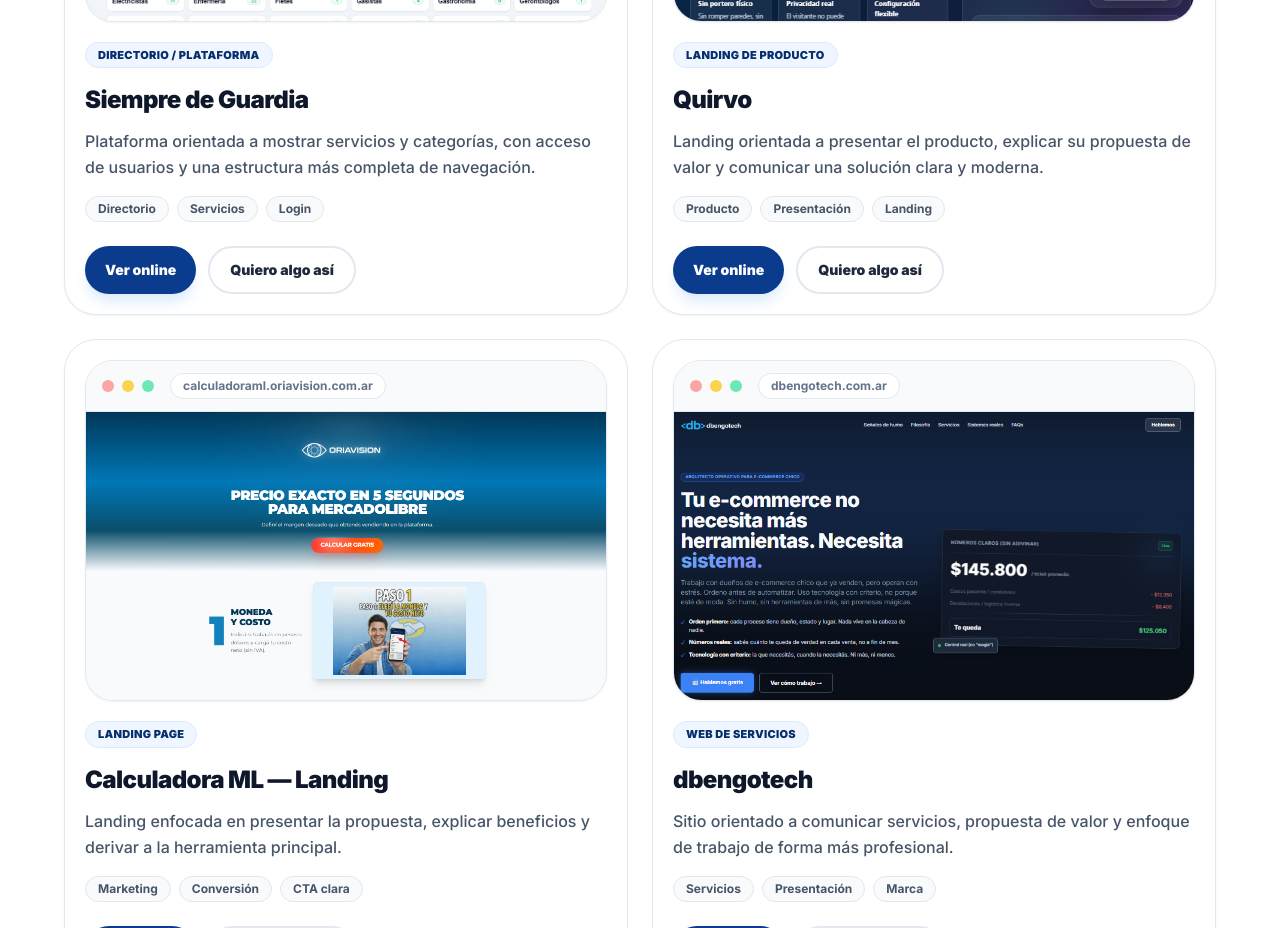
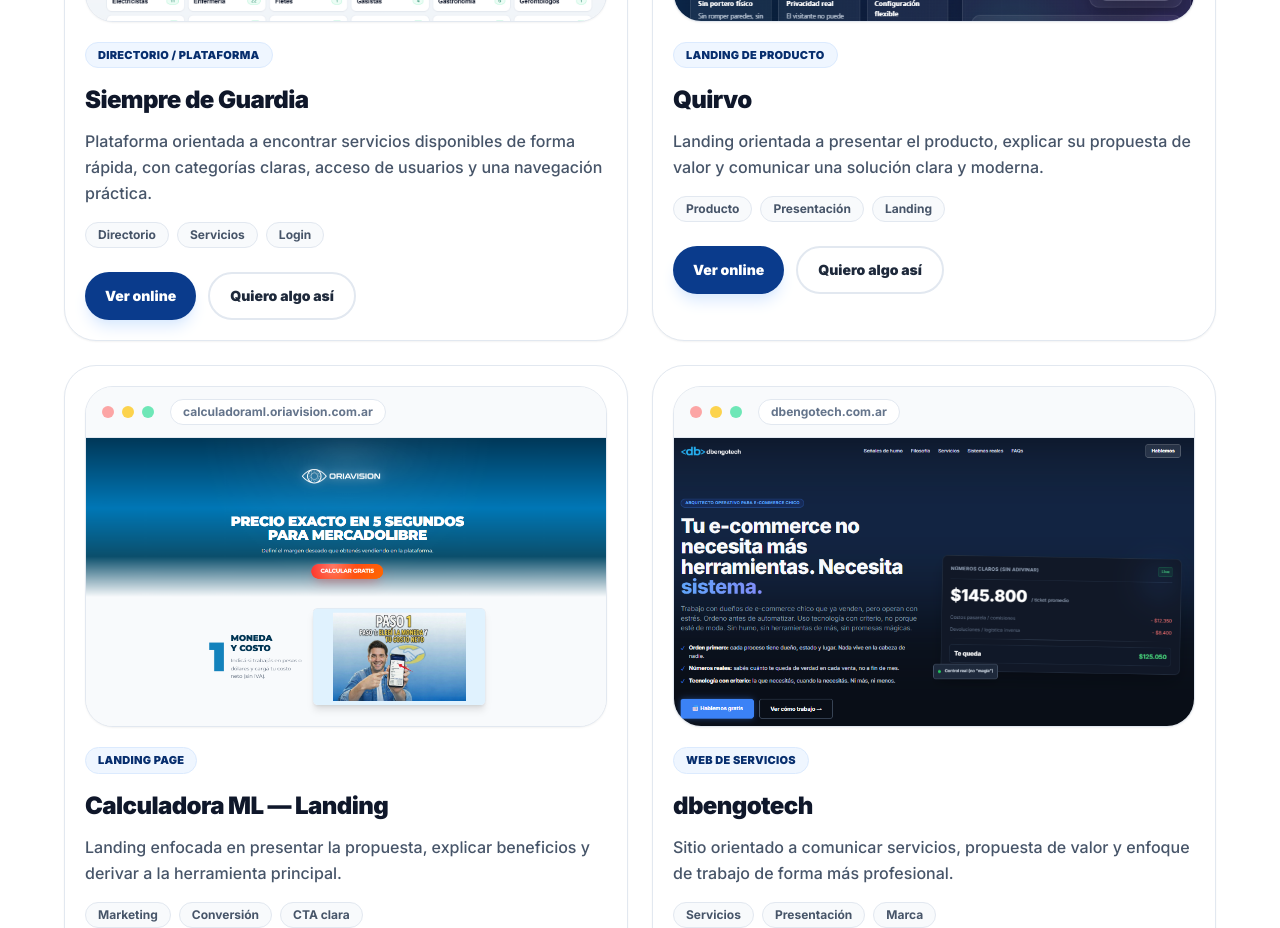
Before and after one commit to BengoDamian/oriavision-hub, a Next.js app: page /web in a window 1280 px wide. Shown: the part 2640-3568 px from the top of the page. Built offline with nearby package versions, Linux system fonts and the light colour scheme; no server answers.

Commit message:
Update page.tsx

```diff
--- a/src/app/web/page.tsx
+++ b/src/app/web/page.tsx
@@ -125,7 +125,7 @@ const projects: Project[] = [
     href: "https://siempredeguardia.com.ar/",
     domain: "siempredeguardia.com.ar",
     description:
-      "Plataforma orientada a mostrar servicios y categorías, con acceso de usuarios y una estructura más completa de navegación.",
+      "Plataforma orientada a encontrar servicios disponibles de forma rápida, con categorías claras, acceso de usuarios y una navegación práctica.",
     stack: ["Directorio", "Servicios", "Login"],
     image: "/portfolio/siempredeguardia.png",
   },
```
